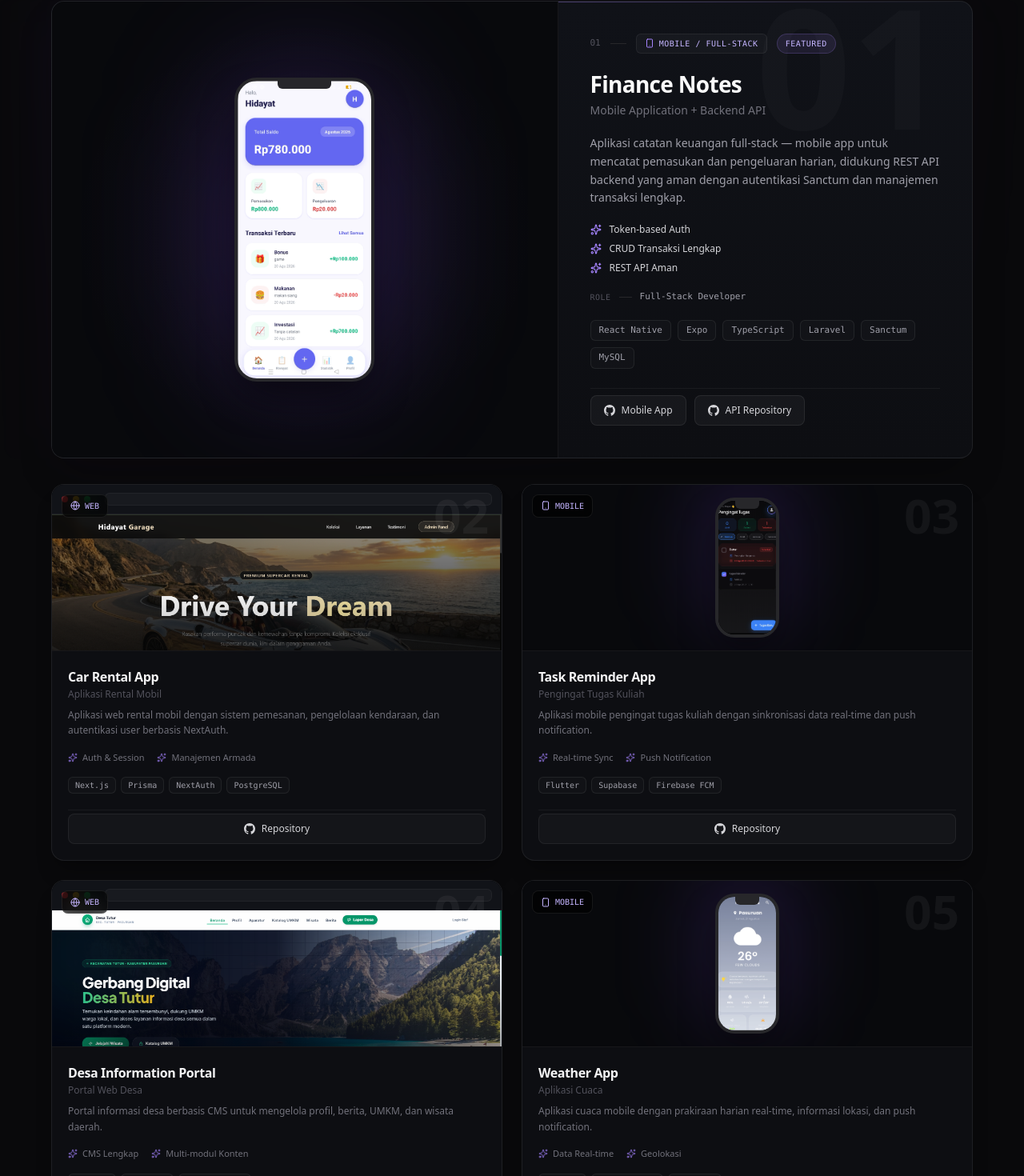
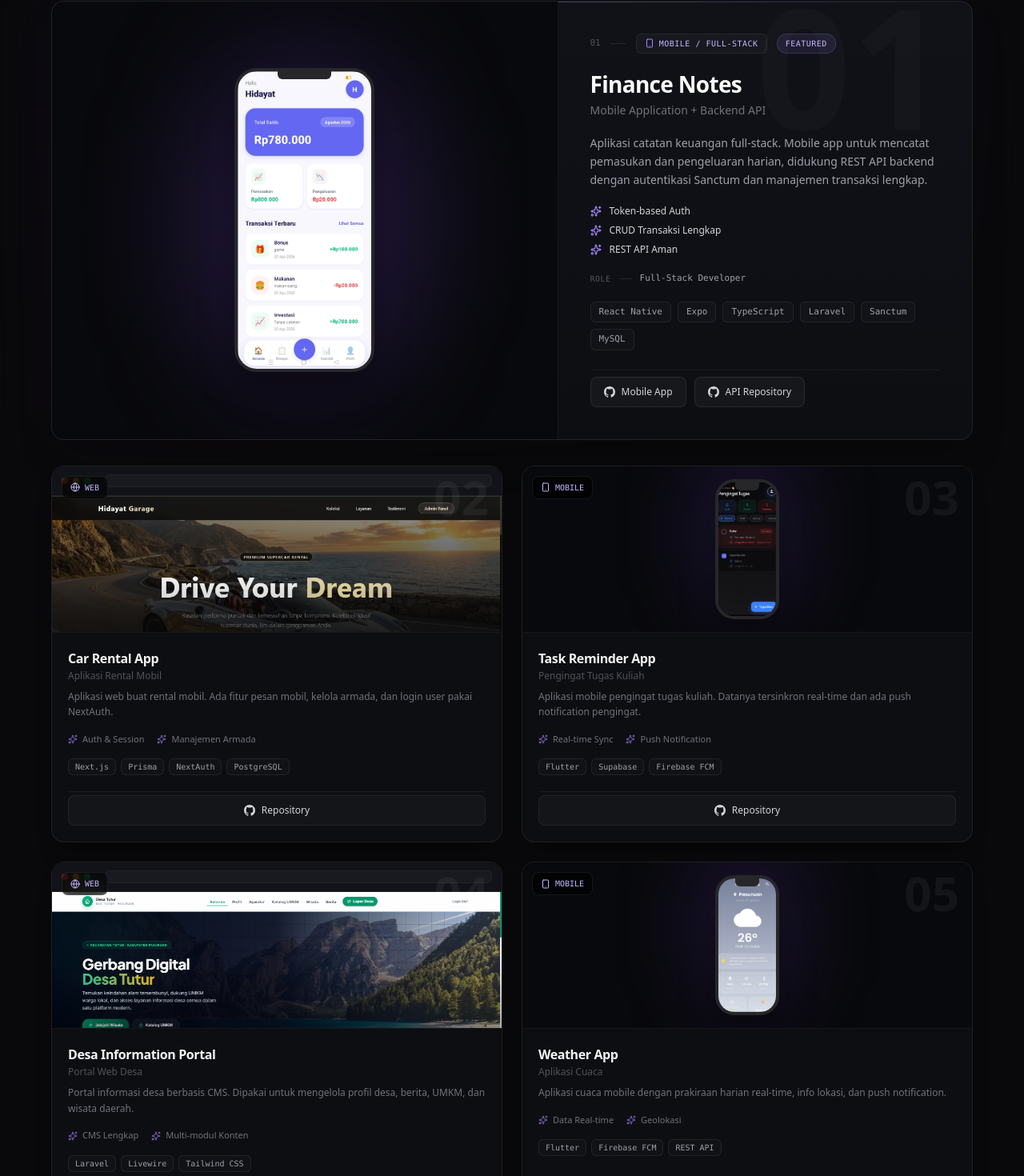
Before and after one commit to hidayat-0429/portofolio, a Next.js app: page / in a window 1280 px wide. Shown: the part 1182-2652 px from the top of the page at 80% size. Built offline with nearby package versions, Linux system fonts and the light colour scheme.

Commit message:
Update project

```diff
--- a/app/portfolio-client.tsx
+++ b/app/portfolio-client.tsx
@@ -56,7 +56,7 @@ const projects: Project[] = [
     role: "Full-Stack Developer",
     tech: ["React Native", "Expo", "TypeScript", "Laravel", "Sanctum", "MySQL"],
     description:
-      "Aplikasi catatan keuangan full-stack — mobile app untuk mencatat pemasukan dan pengeluaran harian, didukung REST API backend yang aman dengan autentikasi Sanctum dan manajemen transaksi lengkap.",
+       "Aplikasi catatan keuangan full-stack. Mobile app untuk mencatat pemasukan dan pengeluaran harian, didukung REST API backend dengan autentikasi Sanctum dan manajemen transaksi lengkap.",
     github: "https://github.com/hidayat-0429/catatan-keuangan",
     secondaryGithub: "https://github.com/hidayat-0429/catatan-keuangan-api",
     image: "/project-finance-app.png",
@@ -70,7 +70,7 @@ const projects: Project[] = [
     role: "Full-Stack Developer",
     tech: ["Next.js", "Prisma", "NextAuth", "PostgreSQL"],
     description:
-      "Aplikasi web rental mobil dengan sistem pemesanan, pengelolaan kendaraan, dan autentikasi user berbasis NextAuth.",
+       "Aplikasi web buat rental mobil. Ada fitur pesan mobil, kelola armada, dan login user pakai NextAuth.",
     github: "https://github.com/hidayat-0429/car-rental",
     image: "/project-car-rental.png",
     metrics: ["Auth & Session", "Manajemen Armada"],
@@ -83,7 +83,7 @@ const projects: Project[] = [
     role: "Mobile Developer",
     tech: ["Flutter", "Supabase", "Firebase FCM"],
     description:
-      "Aplikasi mobile pengingat tugas kuliah dengan sinkronisasi data real-time dan push notification.",
+        "Aplikasi mobile pengingat tugas kuliah. Datanya tersinkron real-time dan ada push notification pengingat.",
     github: "https://github.com/hidayat-0429/pengingat_kuliah",
     image: "/project-task-reminder.png",
     metrics: ["Real-time Sync", "Push Notification"],
@@ -96,7 +96,7 @@ const projects: Project[] = [
     role: "Full-Stack Developer",
     tech: ["Laravel", "Livewire", "Tailwind CSS"],
     description:
-      "Portal informasi desa berbasis CMS untuk mengelola profil, berita, UMKM, dan wisata daerah.",
+       "Portal informasi desa berbasis CMS. Dipakai untuk mengelola profil desa, berita, UMKM, dan wisata daerah.",
     github: "https://github.com/hidayat-0429/kkn-umkm",
     image: "/project-desa.png",
     metrics: ["CMS Lengkap", "Multi-modul Konten"],
@@ -109,7 +109,7 @@ const projects: Project[] = [
     role: "Mobile Developer",
     tech: ["Flutter", "Firebase FCM", "REST API"],
     description:
-      "Aplikasi cuaca mobile dengan prakiraan harian real-time, informasi lokasi, dan push notification.",
+       "Aplikasi cuaca mobile dengan prakiraan harian real-time, info lokasi, dan push notification.",
     github: "https://github.com/hidayat-0429/aplikasi_cuaca",
     image: "/project-weather.png",
     metrics: ["Data Real-time", "Geolokasi"],
@@ -202,7 +202,7 @@ function SectionHeading({
   );
 }
 
-// ─── Icons ───────────────────────────────────────────────────────────────────
+// ── Icons ───────────────────────────────────────────────────────────────────
 
 function GithubIcon({ className }: { className?: string }) {
   return (
@@ -259,7 +259,7 @@ function ProjectCardImage({
   }
 
   return (
-    <div className="w-full h-full bg-[#08090c] flex items-end justify-center p-4 group-hover:scale-[1.02] transition-transform duration-700 ease-out overflow-hidden">
+    <div className="relative w-full h-full bg-[#08090c] flex items-end justify-center p-4 group-hover:scale-[1.02] transition-transform duration-700 ease-out overflow-hidden">
       <div className="absolute w-32 h-56 rounded-full bg-violet-500/15 blur-[50px] pointer-events-none" />
       <div className="relative h-full aspect-[9/19.5] border-[4px] border-zinc-800 rounded-[1.5rem] overflow-hidden shadow-2xl shadow-black/60 bg-black">
         <div className="absolute top-0 inset-x-0 mx-auto w-[40%] h-2.5 bg-zinc-800 rounded-b-md z-10" />
@@ -427,7 +427,7 @@ function FeaturedProjectCard({ project }: { project: Project }) {
           <div className="flex flex-wrap gap-2.5 pt-2 border-t border-white/[0.05]">
             <a
               href={project.github} target="_blank" rel="noreferrer"
-              aria-label={`Buka repository Mobile App — ${project.title}`}
+              aria-label={`Buka repository Mobile App ${project.title}`}
               className="flex items-center gap-2 text-xs font-medium text-zinc-300 hover:text-white bg-white/[0.04] hover:bg-white/[0.07] border border-white/[0.08] px-4 py-2.5 rounded-lg transition-all"
             >
               <GithubIcon className="w-3.5 h-3.5" /> Mobile App
@@ -435,7 +435,7 @@ function FeaturedProjectCard({ project }: { project: Project }) {
             {project.secondaryGithub && (
               <a
                 href={project.secondaryGithub} target="_blank" rel="noreferrer"
-                aria-label={`Buka repository API — ${project.title}`}
+                aria-label={`Buka repository API ${project.title}`}
                 className="flex items-center gap-2 text-xs font-medium text-zinc-300 hover:text-white bg-white/[0.04] hover:bg-white/[0.07] border border-white/[0.08] px-4 py-2.5 rounded-lg transition-all"
               >
                 <GithubIcon className="w-3.5 h-3.5" /> API Repository
@@ -444,7 +444,7 @@ function FeaturedProjectCard({ project }: { project: Project }) {
             {project.demo && (
               <a
                 href={project.demo} target="_blank" rel="noreferrer"
-                aria-label={`Buka Live Demo — ${project.title}`}
+                aria-label={`Buka Live Demo ${project.title}`}
                 className="flex items-center gap-2 text-xs font-semibold text-zinc-950 bg-violet-400 hover:bg-violet-300 px-4 py-2.5 rounded-lg transition-all"
               >
                 <ExternalLink className="w-3.5 h-3.5" /> Live Demo
```
